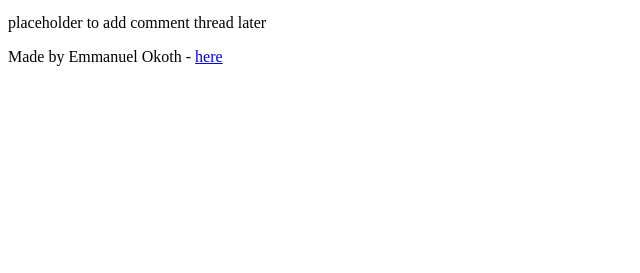
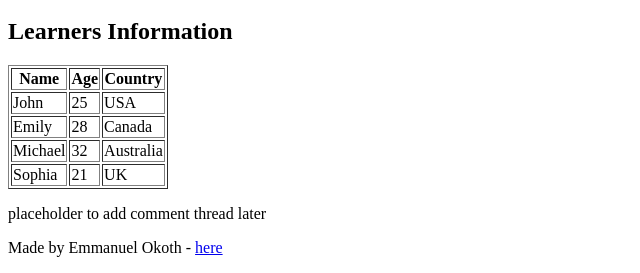
Before and after one commit to Okoth-Emmanuel/My_First_Portfolio, a plain HTML site: page html_basic/index.html in a window 1280 px wide. Shown: the part 616-889 px from the top of the page, without its empty margins (0-640 px from the left). Before the commit the page ends 800 px from the top, so only its background shows below. Drawn offline with Linux system fonts and the light colour scheme.

Commit message:
updating .html files

```diff
--- a/html_basic/index.html
+++ b/html_basic/index.html
@@ -32,6 +32,44 @@
         <a href="https://alx.africa" target="_blank" rel="noopener noreferrer">
             <img src="https://i.ibb.co/gTDZZT8/ALX-Logo-07.png" alt="ALX logo" width="240">
         </a>
+
+        <!-- ======================== -->
+        <!-- Learners Table Section -->
+        <!-- ======================== -->
+        <h2>Learners Information</h2>
+
+        <table border="1">
+            <thead>
+                <tr>
+                    <th>Name</th>
+                    <th>Age</th>
+                    <th>Country</th>
+                </tr>
+            </thead>
+            <tbody>
+                <tr>
+                    <td>John</td>
+                    <td>25</td>
+                    <td>USA</td>
+                </tr>
+                <tr>
+                    <td>Emily</td>
+                    <td>28</td>
+                    <td>Canada</td>
+                </tr>
+                <tr>
+                    <td>Michael</td>
+                    <td>32</td>
+                    <td>Australia</td>
+                </tr>
+                <tr>
+                    <td>Sophia</td>
+                    <td>21</td>
+                    <td>UK</td>
+                </tr>
+            </tbody>
+        </table>
+
     </article>
 
     <aside>
```
